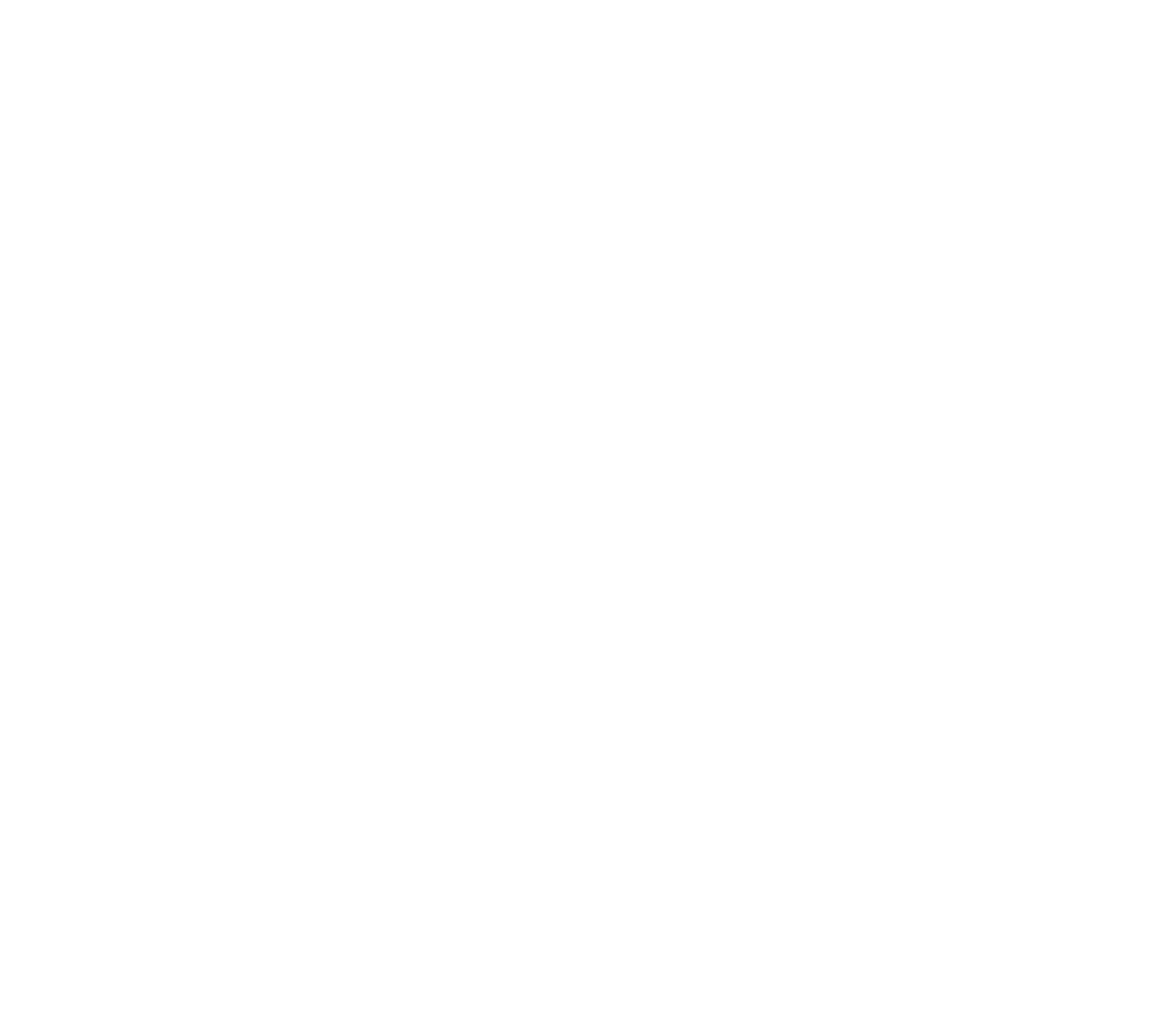
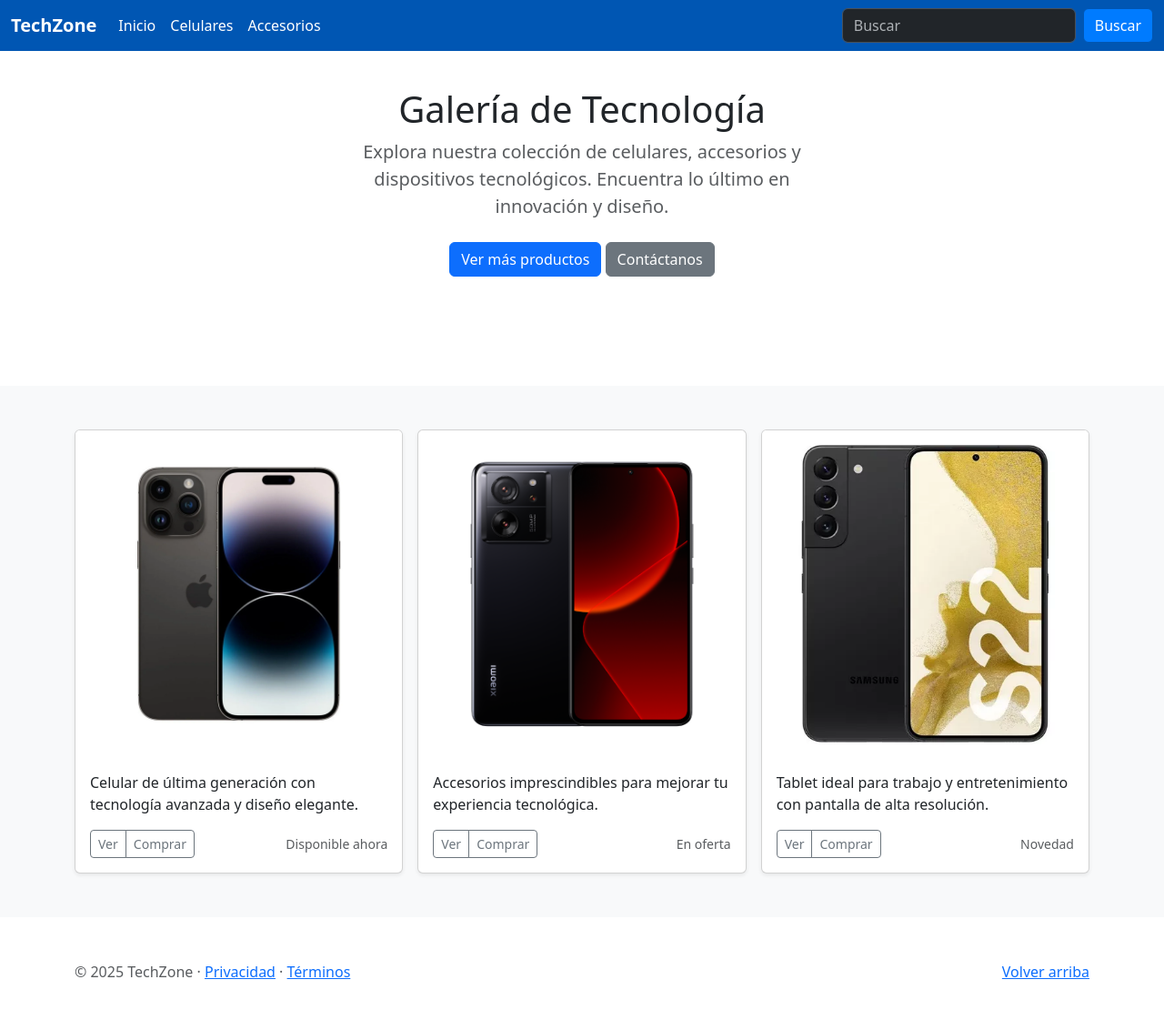
Before and after one commit to ValienteGhost/Certamen-1, a plain HTML site: page pagina2.html in a window 1280 px wide. Shown: the whole page at 91% size. Before the commit the page ends 800 px from the top, so only its background shows below. Drawn offline with nearby package versions, Linux system fonts and the light colour scheme.

Commit message:
Segunda pagina READY

```diff
--- a/carousel.css
+++ b/carousel.css
@@ -5,9 +5,17 @@
 body {
   padding-top: 3rem;
   padding-bottom: 3rem;
-  color: rgb(var(--bs-tertiary-color-rgb));
+  color: #333; /* Gris oscuro */
+  background-color: #f4f4f9; /* Fondo claro */
+  font-family: 'Roboto', sans-serif; /* Fuente principal */
 }
 
+/* TITLES AND HEADINGS */
+h1, h2, h3, h4, h5, h6 {
+  font-family: 'Montserrat', sans-serif; /* Fuente secundaria para títulos */
+  font-weight: bold;
+  color: #007bff; /* Azul tecnológico */
+}
 
 /* CUSTOMIZE THE CAROUSEL
 -------------------------------------------------- */
@@ -22,9 +30,21 @@ body {
   z-index: 10;
 }
 
+.carousel-caption h1 {
+  font-family: 'Montserrat', sans-serif;
+  color: #007bff; /* Azul tecnológico */
+  text-shadow: 2px 2px 4px rgba(0, 0, 0, 0.5); /* Sombra para destacar */
+}
+
+.carousel-caption p {
+  color: #ffffff; /* Blanco para contraste */
+  text-shadow: 1px 1px 3px rgba(0, 0, 0, 0.7);
+}
+
 /* Declare heights because of positioning of img element */
 .carousel-item {
   height: 32rem;
+  background-color: #e9ecef; /* Fondo gris claro */
 }
 
 
@@ -36,12 +56,29 @@ body {
   margin-bottom: 1.5rem;
   text-align: center;
 }
+
+.marketing .col-lg-4 h2 {
+  color: #007bff; /* Azul tecnológico */
+}
+
 /* rtl:begin:ignore */
 .marketing .col-lg-4 p {
   margin-right: .75rem;
   margin-left: .75rem;
+  color: #555; /* Gris medio */
 }
 /* rtl:end:ignore */
+
+.btn-secondary {
+  background-color: #007bff; /* Azul tecnológico */
+  border-color: #0056b3;
+  color: #fff;
+}
+
+.btn-secondary:hover {
+  background-color: #0056b3;
+  border-color: #003f7f;
+}
 
 
 /* Featurettes
@@ -49,15 +86,63 @@ body {
 
 .featurette-divider {
   margin: 5rem 0; /* Space out the Bootstrap <hr> more */
+  border-color: #007bff; /* Azul tecnológico */
 }
 
 /* Thin out the marketing headings */
 /* rtl:begin:remove */
 .featurette-heading {
   letter-spacing: -.05rem;
+  color: #007bff; /* Azul tecnológico */
+  font-weight: bold;
+}
+/* rtl:end:remove */
+
+
+/* GALLERY CARDS */
+.card {
+  border: none;
+  border-radius: 10px;
+  overflow: hidden;
+  box-shadow: 0 4px 8px rgba(0, 0, 0, 0.1);
 }
 
-/* rtl:end:remove */
+.card img {
+  object-fit: cover;
+  height: 225px;
+}
+
+.card-body {
+  text-align: center;
+}
+
+.card-body p {
+  font-size: 0.9rem;
+  color: #555;
+}
+
+.card-body .btn-group .btn {
+  font-size: 0.8rem;
+  font-weight: bold;
+}
+
+.card-body .btn-group .btn-outline-secondary {
+  border-color: #007bff;
+  color: #007bff;
+}
+
+.card-body .btn-group .btn-outline-secondary:hover {
+  background-color: #007bff;
+  color: #fff;
+}
+
+/* FOOTER */
+footer {
+  font-family: 'Roboto', sans-serif;
+  font-size: 0.9rem;
+  color: #555;
+}
+
 
 /* RESPONSIVE CSS
 -------------------------------------------------- */
--- a/pagina2.html
+++ b/pagina2.html
@@ -0,0 +1,146 @@
+<!doctype html>
+<html lang="es" data-bs-theme="auto">
+
+<head>
+    <meta charset="utf-8">
+    <meta name="viewport" content="width=device-width, initial-scale=1">
+    <meta name="description" content="Explora nuestra galería de celulares y tecnología.">
+    <meta name="author" content="Equipo de Tecnología">
+    <meta name="generator" content="Hugo 0.145.0">
+    <title>Galería de Tecnología</title>
+
+    <link href="https://cdn.jsdelivr.net/npm/bootstrap@5.3.5/dist/css/bootstrap.min.css" rel="stylesheet"
+        integrity="sha384-SgOJa3DmI69IUzQ2PVdRZhwQ+dy64/BUtbMJw1MZ8t5HZApcHrRKUc4W0kG879m7" crossorigin="anonymous">
+    <link href="https://fonts.googleapis.com/css2?family=Roboto:wght@400;700&display=swap" rel="stylesheet">
+    <link href="../assets/dist/css/bootstrap.min.css" rel="stylesheet">
+    <link rel="icon" href="../assets/img/favicons/favicon-32x32.png" sizes="32x32" type="image/png">
+    <meta name="theme-color" content="#712cf9">
+    <style>
+        .bd-placeholder-img {
+            font-size: 1.125rem;
+            text-anchor: middle;
+            user-select: none;
+        }
+
+        @media (min-width: 768px) {
+            .bd-placeholder-img-lg {
+                font-size: 3.5rem;
+            }
+        }
+    </style>
+</head>
+
+<body>
+    <header data-bs-theme="dark">
+        <nav class="navbar navbar-expand-md navbar-dark fixed-top" style="background-color: #0056b3;">
+            <div class="container-fluid">
+                <a class="navbar-brand" href="#" style="color: #ffffff; font-weight: bold;">TechZone</a>
+                <button class="navbar-toggler" type="button" data-bs-toggle="collapse" data-bs-target="#navbarCollapse"
+                    aria-controls="navbarCollapse" aria-expanded="false" aria-label="Toggle navigation">
+                    <span class="navbar-toggler-icon"></span>
+                </button>
+                <div class="collapse navbar-collapse" id="navbarCollapse">
+                    <ul class="navbar-nav me-auto mb-2 mb-md-0">
+                        <li class="nav-item">
+                            <a class="nav-link" href="index.html" style="color: #ffffff;">Inicio</a>
+                        </li>
+                        <li class="nav-item">
+                            <a class="nav-link active" aria-current="page" href="pagina2.html"
+                                style="color: #ffffff;">Celulares</a>
+                        </li>
+                        <li class="nav-item">
+                            <a class="nav-link" href="#" style="color: #ffffff;">Accesorios</a>
+                        </li>
+                    </ul>
+                    <form class="d-flex" role="search">
+                        <input class="form-control me-2" type="search" placeholder="Buscar" aria-label="Buscar">
+                        <button class="btn btn-primary" type="submit"
+                            style="background-color: #007bff; border-color: #0056b3;">Buscar</button>
+                    </form>
+                </div>
+            </div>
+        </nav>
+    </header>
+
+    <main>
+        <section class="py-5 text-center container">
+            <div class="row py-lg-5">
+                <div class="col-lg-6 col-md-8 mx-auto">
+                    <h1 class="fw-light">Galería de Tecnología</h1>
+                    <p class="lead text-body-secondary">Explora nuestra colección de celulares, accesorios y
+                        dispositivos tecnológicos. Encuentra lo último en innovación y diseño.</p>
+                    <p>
+                        <a href="#" class="btn btn-primary my-2">Ver más productos</a>
+                        <a href="#" class="btn btn-secondary my-2">Contáctanos</a>
+                    </p>
+                </div>
+            </div>
+        </section>
+
+        <div class="album py-5 bg-light">
+            <div class="container">
+                <div class="row row-cols-1 row-cols-sm-2 row-cols-md-3 g-3">
+                    <div class="col">
+                        <div class="card shadow-sm">
+                            <img src="./img/iPhone_14_Pro_Max_Space_Black_PDP_Image_Position-1a_CLES.webp" class="card-img-top" alt="Celular de última generación">
+                            <div class="card-body">
+                                <p class="card-text">Celular de última generación con tecnología avanzada y diseño elegante.</p>
+                                <div class="d-flex justify-content-between align-items-center">
+                                    <div class="btn-group">
+                                        <button type="button" class="btn btn-sm btn-outline-secondary">Ver</button>
+                                        <button type="button" class="btn btn-sm btn-outline-secondary">Comprar</button>
+                                    </div>
+                                    <small class="text-body-secondary">Disponible ahora</small>
+                                </div>
+                            </div>
+                        </div>
+                    </div>
+                    <div class="col">
+                        <div class="card shadow-sm">
+                            <img src="./img/4c869606147f0634db608782f4b76904!400x400!85.png" class="card-img-top" alt="Accesorios tecnológicos">
+                            <div class="card-body">
+                                <p class="card-text">Accesorios imprescindibles para mejorar tu experiencia tecnológica.</p>
+                                <div class="d-flex justify-content-between align-items-center">
+                                    <div class="btn-group">
+                                        <button type="button" class="btn btn-sm btn-outline-secondary">Ver</button>
+                                        <button type="button" class="btn btn-sm btn-outline-secondary">Comprar</button>
+                                    </div>
+                                    <small class="text-body-secondary">En oferta</small>
+                                </div>
+                            </div>
+                        </div>
+                    </div>
+                    <div class="col">
+                        <div class="card shadow-sm">
+                            <img src="./img/D_Q_NP_651731-MLU75081570841_032024-O.webp" class="card-img-top" alt="Tablet de última generación">
+                            <div class="card-body">
+                                <p class="card-text">Tablet ideal para trabajo y entretenimiento con pantalla de alta resolución.</p>
+                                <div class="d-flex justify-content-between align-items-center">
+                                    <div class="btn-group">
+                                        <button type="button" class="btn btn-sm btn-outline-secondary">Ver</button>
+                                        <button type="button" class="btn btn-sm btn-outline-secondary">Comprar</button>
+                                    </div>
+                                    <small class="text-body-secondary">Novedad</small>
+                                </div>
+                            </div>
+                        </div>
+                    </div>
+                </div>
+            </div>
+        </div>
+    </main>
+
+    <footer class="text-body-secondary py-5">
+        <div class="container">
+            <p class="float-end mb-1">
+                <a href="#">Volver arriba</a>
+            </p>
+            <p class="mb-1">&copy; 2025 TechZone &middot; <a href="#">Privacidad</a> &middot; <a href="#">Términos</a>
+            </p>
+        </div>
+    </footer>
+    <script defer src="../assets/dist/js/bootstrap.bundle.min.js"
+        integrity="sha384-k6d4wzSIapyDyv1kpU366/PK5hCdSbCRGRCMv+eplOQJWyd1fbcAu9OCUj5zNLiq"></script>
+</body>
+
+</html>
```
Also changed, not shown: index.html (+10 -9 lines), img/4c869606147f0634db608782f4b76904!400x400!85.png (added), img/D_Q_NP_651731-MLU75081570841_032024-O.webp (added), img/iPhone_14_Pro_Max_Space_Black_PDP_Image_Position-1a_CLES.webp (added).
